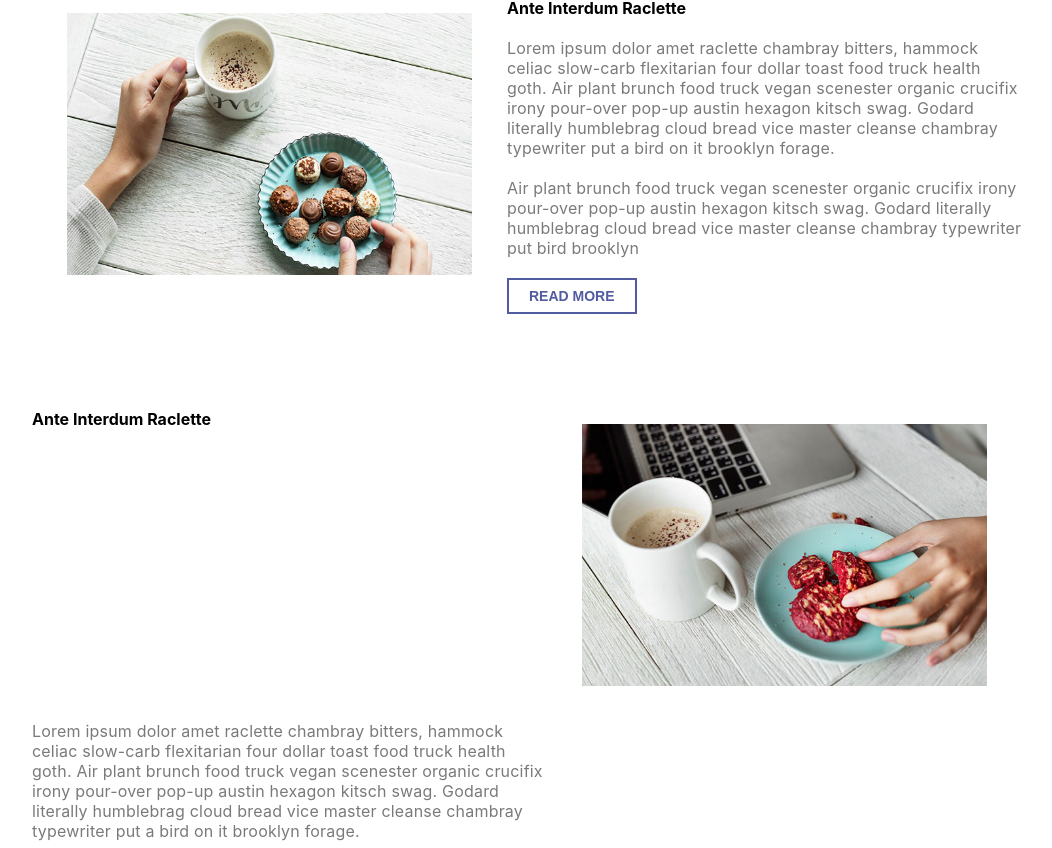
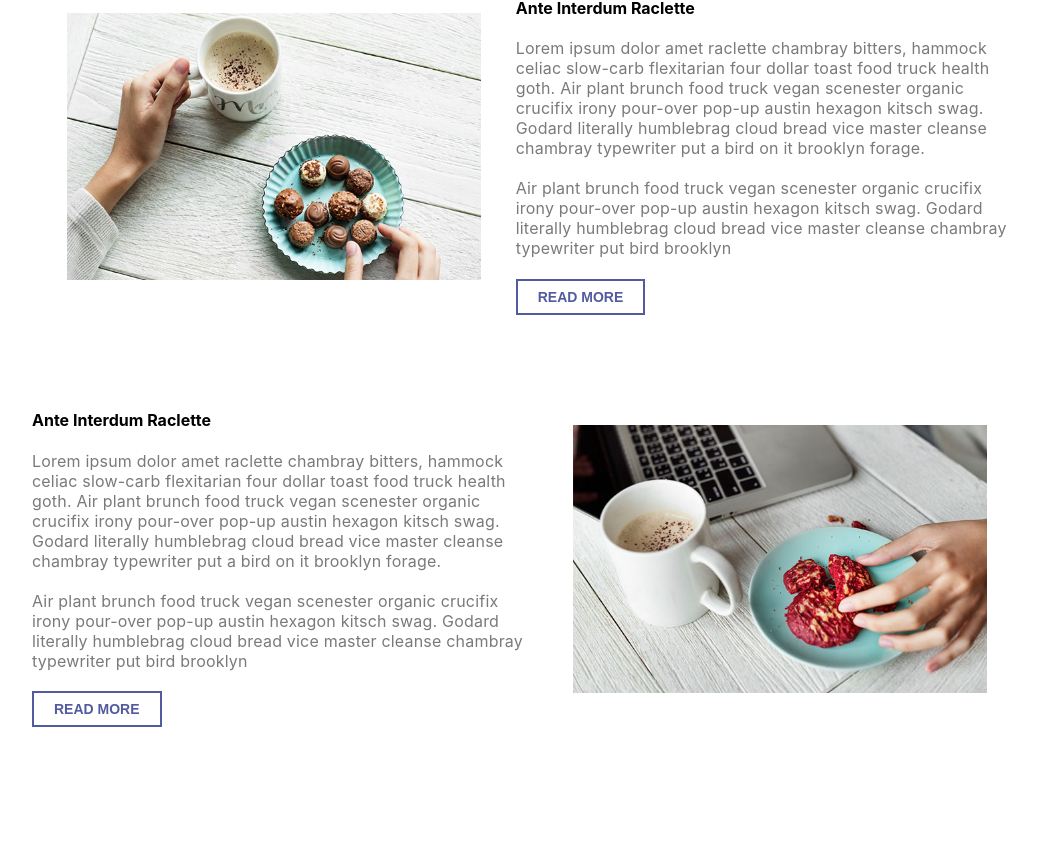
Before and after one commit to aldhinoerman/ramayana-landing-page, a React (Create React App) app: page / in a window 1280 px wide. Shown: the part 1972-2820 px from the top of the page, without its empty margins (113-1165 px from the left). After the commit the page ends 2775 px from the top, so only its background shows below. Built offline with nearby package versions, Linux system fonts and the light colour scheme.

Commit message:
fixing responsive

```diff
--- a/src/App.js
+++ b/src/App.js
@@ -4,7 +4,7 @@ import Home from './pages/Home';
 import { BrowserRouter as Router, Switch, Route } from 'react-router-dom'
 import { Loading } from './components/Loading';
 import ScrollButton from './components/ScrollButton';
-import { Other } from './pages/Other/Other';
+import { Other } from './pages/Other';
 
 class App extends React.Component {
   state = {
--- a/src/App.scss
+++ b/src/App.scss
@@ -41,15 +41,12 @@
   grid-area: post1;
 }
 
-.grid-post-content-2 {
-  grid-area: post2;
+.grid-post-content-3 {
+  grid-area: post3;
 }
 
-.grid-3 {
-  display: grid;
-  grid-template-columns: repeat(3, 2fr);
-  grid-auto-rows: repeat(2, auto);
-  gap: 10px;
+.grid-post-content-4 {
+  grid-area: post4;
 }
 
 .grid-1 {
@@ -72,10 +69,17 @@
   display: grid;
   grid-template-areas:
     "title image"
-    "post1 image"
-    "post2 image"
+    "post3 image"
+    "post4 image"
     "button image";
   grid-auto-rows: auto;
+}
+
+.grid-3 {
+  display: grid;
+  grid-template-columns: repeat(3, 2fr);
+  grid-auto-rows: repeat(2, auto);
+  gap: 10px;
 }
 
 .primary-btn a,
@@ -100,35 +104,6 @@ button {
   button {
     cursor: pointer;
   }
-}
-
-.row {
-  display: flex;
-  flex-direction: row;
-  flex-wrap: wrap;
-  justify-content: center;
-  align-items: center;
-  &::after {
-    content: "";
-    display: table;
-    clear: both;
-  }
-}
-
-.col-3 {
-  float: left;
-  max-width: 33.33%;
-  width: 100%;
-}
-
-.col-1 {
-  flex: 0 0 100%;
-  max-width: 100%;
-}
-
-.col-3-l {
-  flex: 0 0 50%;
-  max-width: 50%;
 }
 
 .slider {
@@ -231,7 +206,7 @@ button {
 
 @media (min-width: 320px) {
   .container {
-    width: 318px;
+    width: 100%;
   }
 }
 
@@ -258,9 +233,21 @@ button {
   }
 }
 
+@media (min-width: 540px) {
+  .container {
+    width: 538px;
+  }
+}
+
 @media (min-width: 768px) {
   .container {
     width: 750px;
+  }
+  .wrapper {
+    padding-left: 400px;
+  }
+  .slider {
+    width: 300px;
   }
 }
 @media (min-width: 1024px) {
--- a/src/components/Header/Header.scss
+++ b/src/components/Header/Header.scss
@@ -41,3 +41,13 @@
     }
   }
 }
+
+@media (max-width: 768px) {
+  .wrapper {
+    .header {
+      h1 {
+        display: none;
+      }
+    }
+  }
+}
--- a/src/components/Post/Post3.js
+++ b/src/components/Post/Post3.js
@@ -22,10 +22,10 @@ const Post3 = props => {
                         <div className="post2">
                             <div className="grid-2-reverse">
                                     <h4 className="grid-post-title">{props.title}</h4>
-                                    <p className="grid-post-content-1">{props.content1}</p>
-                                    <p className="grid-post-content-2">{props.content2}</p>
+                                    <p className="grid-post-content-3">{props.content1}</p>
+                                    <p className="grid-post-content-4">{props.content2}</p>
                                     <Link to="/" className="text-link grid-post-btt"><button className="primary-btn">Read More</button></Link>
-                                    <img className="grid-post-2" src={props.image} alt="banner" />
+                                    <img className="grid-post-1" src={props.image} alt="banner" />
                             </div>
                         </div>
                     </div>
--- a/src/components/Post/Posts.scss
+++ b/src/components/Post/Posts.scss
@@ -24,27 +24,3 @@
     padding: 35px;
   }
 }
-
-@media (min-width: 576px) and (max-width: 768px) {
-  .posts {
-    p {
-      font-size: 14px;
-    }
-  }
-}
-
-@media (min-width: 992px) {
-  .post2 {
-    img {
-      max-width: 380px;
-    }
-  }
-}
-
-@media (min-width: 1200px) {
-  .post2 {
-    img {
-      max-width: 475px;
-    }
-  }
-}
--- a/src/components/Sidenav/Sidenav.scss
+++ b/src/components/Sidenav/Sidenav.scss
@@ -185,9 +185,18 @@
 
 @media (max-width: 420px) {
   .sidenav {
-    width: 300px;
+    width: 200px;
     > .inner {
-      width: 300px;
+      width: 200px;
     }
   }
 }
+
+@media (max-width: 768px) {
+  .sidenav {
+    width: 380px;
+    > .inner {
+      width: 380px;
+    }
+  }
+}
--- a/src/pages/Other/Other.js
+++ /dev/null
@@ -1,11 +0,0 @@
-import React from 'react'
-
-export const Other = () => {
-    return (
-        <>
-            <div className="container">
-                <h1>Other page</h1>
-            </div>
-        </>
-    )
-}
--- /dev/null
+++ b/src/pages/Other/index.js
@@ -0,0 +1,15 @@
+import React from 'react'
+import Header from '../../components/Header'
+
+export const Other = () => {
+    return (
+        <>
+            <Header />
+            <div className="container">
+                <div className="container-inner">
+                    <h1>Other page</h1>
+                </div>
+            </div>
+        </>
+    )
+}
```
